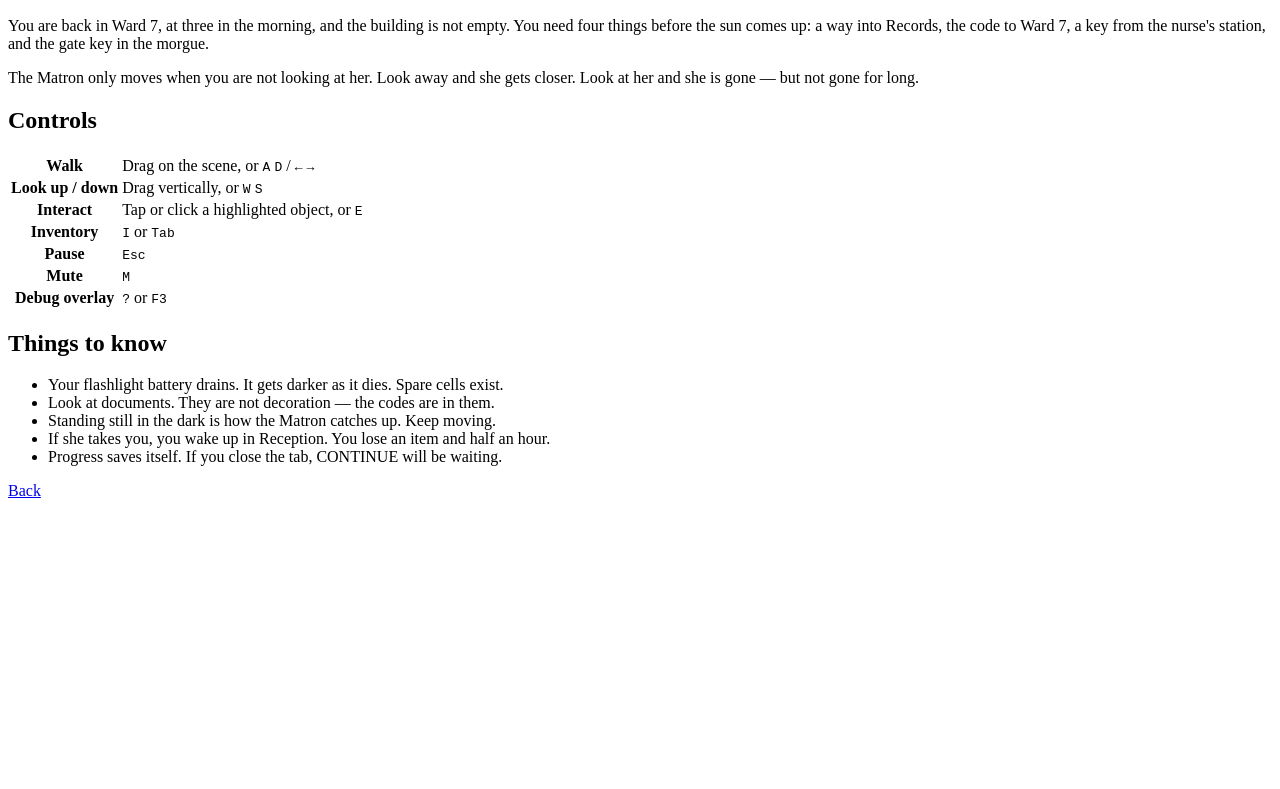
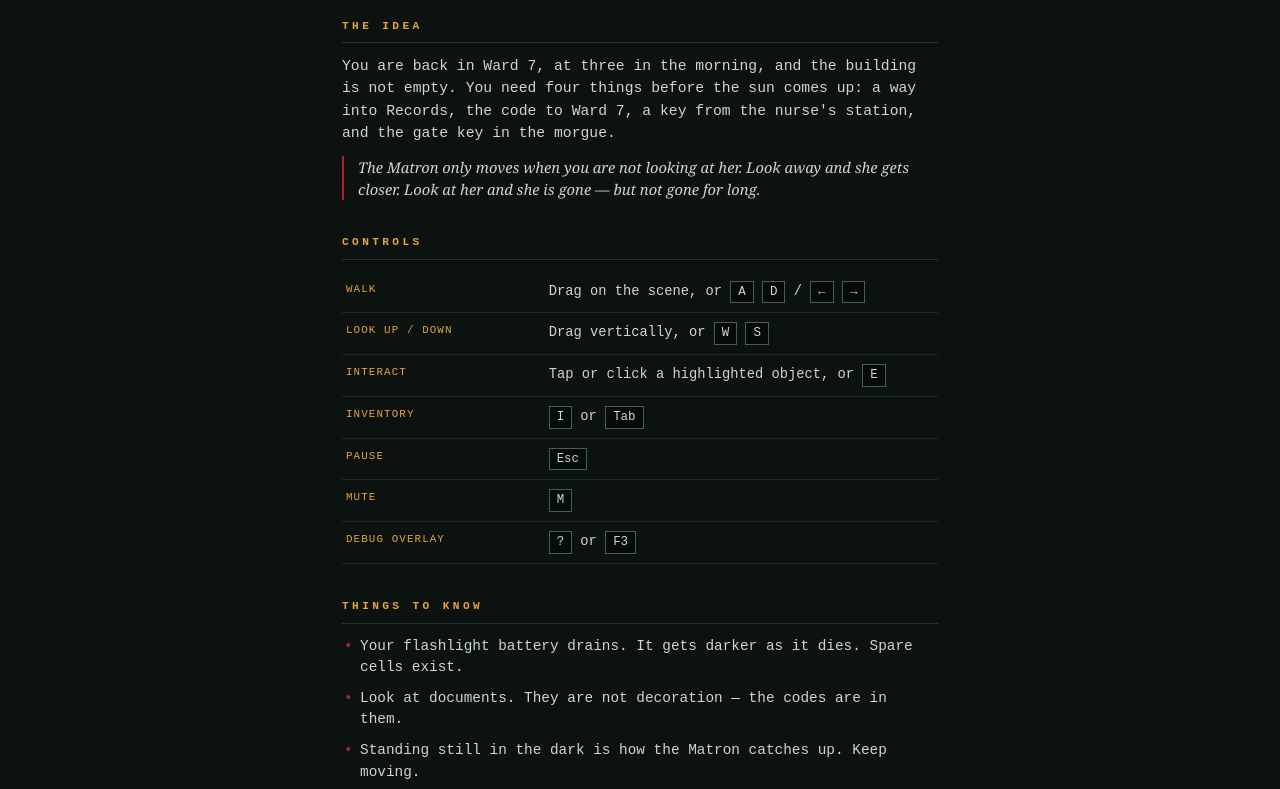
Before and after one commit to Yuser00123/WARD-7, a plain HTML site: page help.html in a window 1280 px wide. Shown: the part 110-899 px from the top of the page. Before the commit the page ends 800 px from the top, so only its background shows below. Drawn offline with Linux system fonts and the light colour scheme.

Commit message:
add reset.css for consistent styling and link in HTML files

```diff
--- /dev/null
+++ b/css/reset.css
@@ -0,0 +1,91 @@
+:root{
+    --bg: #0b1210;
+    --bg-2: #111b17;
+    --green: #243a31;
+    --green-lite: #3d6353;
+    --paper: #d8cdb4;
+    -fluor: #c9e3d6;
+    --amber: #e8a33d;
+    --alarm: #b3202a;
+    --vhs-black: #060606;
+    --text: #cbd8d0;
+    --dim: #7f9289;
+
+    --mono: "Courier New", Courier, monospace;
+    --serif: "Georgia", "Times New Roman", serif;
+
+    --hud-h: 44px;
+    --bar-h: 72px;
+    --safe-b: env(safe-area-inset-bottom, 0px);
+    --safe-t: env(safe-area-inset-top, 0px);
+    --safe-l: env(safe-area-inset-left, 0px);
+    --safe-r: env(safe-area-inset-right, 0px);
+}
+
+*, *::before, *::after{
+    box-sizing: border-box;
+}
+
+html, body{
+    margin: 0;
+    padding: 0;
+    height: 100%;
+    background: var(--bg);
+    color: var(--text);
+    font-family: var(--mono);
+    font-size: 16px;
+    line-height: 1.5;
+    -webkit-text-size-adjust: 100%;
+    overscroll-behavior: none;
+}
+
+body{
+    overflow: hidden;
+    -webkit-tap-highlight-color: transparent;
+}
+
+img, canvas, video, svg{
+    display: block;
+    max-width: 100%;
+}
+
+button, input, select, textarea{
+    font: inherit;
+    color: inherit;
+    background: none;
+    border: none;
+}
+
+button{
+    cursor: pointer;
+}
+
+a{
+    color: var(--fluor);
+}
+
+h1, h2, h3, p, ul, table{
+    margin: 0;
+}
+
+ul{
+    padding: 0;
+    list-style: none;
+}
+
+table{
+    border-collapse: collapse;
+    width: 100%;
+}
+
+.page{
+    position:  relative;
+    min-height: 100%;
+    min-height: 100dvh;
+    padding-top: var(--safe-t);
+    padding-bottom: var(--safe-b);
+}
+
+.hidden, [hidden]{
+    display: none !important;
+}
--- a/css/style.css
+++ b/css/style.css
@@ -117,3 +117,165 @@
     align-items: center;
     margin-bottom: 30px;
 }
+
+.btn{
+    display: inline-block;
+    min-width: 210px;
+    padding: 13px 22px;
+    text-align: center;
+    text-decoration: none;
+    font-size: .82rem;
+    letter-spacing: .3em;
+    text-transform: uppercase;
+    color: var(--text);
+    background: rgba(14, 24, 20, .78);
+    border: 1px solid var(--green-lite);
+    transition: background .18s, color .18s, border-color .18s, transform .12s;
+}
+
+.btn:hover, .btn:focus-visible{
+    background: rgba(36, 58, 49, .85);
+    border-color: var(--fluor);
+    color: var(--fluor);
+    outline: none;
+}
+
+.btn:active{
+    transform: translateY(1px);
+}
+
+.btn-primary{
+    color: var(--vhs-black);
+    background: var(--paper);
+    border-color: var(--paper);
+    font-weight: bold;
+}
+
+.btn-primary:hover, .btn-primary:focus-visible {
+  background: var(--fluor);
+  border-color: var(--fluor);
+  color: var(--vhs-black);
+}
+
+.btn-ghost{
+    min-width: 0;
+    padding: 9px 18px;
+    font-size: .68rem;
+    color: var(--dim);
+    border-color: rgba(61, 99, 83, .5);
+}
+
+.hint{
+    font-size: .66rem;
+    letter-spacing: .2em;
+    text-transform: uppercase;
+    color: rgba(127.146, 137, .65);
+    line-height: 2;
+}
+
+.doc{
+    position: relative;
+    z-index: 2;
+    max-width: 640px;
+    margin: 0 auto;
+    padding: 40px 22px 70px;
+}
+
+.doc-title{
+    font-family: var(--serif);
+    font-size: 2.4rem;
+    letter-spacing: .16em;
+    color: var(--paper);
+    margin-bottom: 30px;
+    text-transform: uppercase;
+}
+
+.doc-block{
+    margin-bottom: 34px;
+}
+
+.doc-block h2{
+    font-size: .7rem;
+    letter-spacing: .3em;
+    text-transform: uppercase;
+    color: var(--amber);
+    margin-bottom: 12px;
+    padding-bottom: 8px;
+    border-bottom: 1px solid rgba(61, 99, 83, .45);
+}
+
+.doc-block p{
+    margin-bottom: 12px;
+    font-size: .92rem;
+    color: var(--text);
+}
+
+.doc-note{
+    font-family: var(--serif);
+    font-style: italic;
+    color: var(--amber);
+    padding-left: 14px;
+    border-left: 2px solid var(--alarm);
+}
+
+.doc-list{
+    margin-bottom: 12px;
+}
+
+.doc-list li{
+    position: relative;
+    padding-left: 18px;
+    margin-bottom: 9px;
+    font-size: .9rem;
+}
+
+.doc-list li::before{
+    content: "\2022";
+    position: absolute;
+    left: 2px;
+    color: var(--alarm);
+}
+
+.keytable td, .keytable th{
+  padding: 9px 4px;
+  border-bottom: 1px solid rgba(61, 99, 83, .3);
+  font-size: .86rem;
+  text-align: left;
+  vertical-align: top;
+}
+
+.keytable th{
+    width: 34%;
+    color: var(--amber);
+    font-weight: normal;
+    letter-spacing: .1em;
+    text-transform: uppercase;
+    font-size: .68rem;
+}
+
+kbd{
+    display: inline-block;
+    padding: 1px 7px;
+    border: 1px solid var(--green-lite);
+    background: rgba(0, 0, 0, .45);
+    font-size: .78rem;
+    color: var(--fluor);
+}
+
+.credits-list li{
+  font-size: .8rem;
+  color: var(--dim);
+  padding: 6px 0;
+  border-bottom: 1px solid rgba(61, 99, 83, .2);
+}
+
+.doc-back{
+    margin-top: 40px;
+    text-align: center;
+}
+
+@media (max-width: 480px) {
+  .logo { font-size: 3.2rem; }
+  .btn { min-width: 190px; }
+  .doc-title { font-size: 1.8rem; }
+}
--- a/help.html
+++ b/help.html
@@ -6,6 +6,7 @@
        <meta name="theme-color" content="#0b1210">
        <title>WARD 7 - How to play</title>
        <link rel="stylesheet" href="css/style.css">
+       <link rel="stylesheet" href="css/reset.css">
     </head>
     <body class="page page-help" data-page="help">
         <div class="scanlines" aria-hidden="true"></div>
```
Also changed, not shown: credits.html (+1 -0 lines), index.html (+1 -0 lines).
